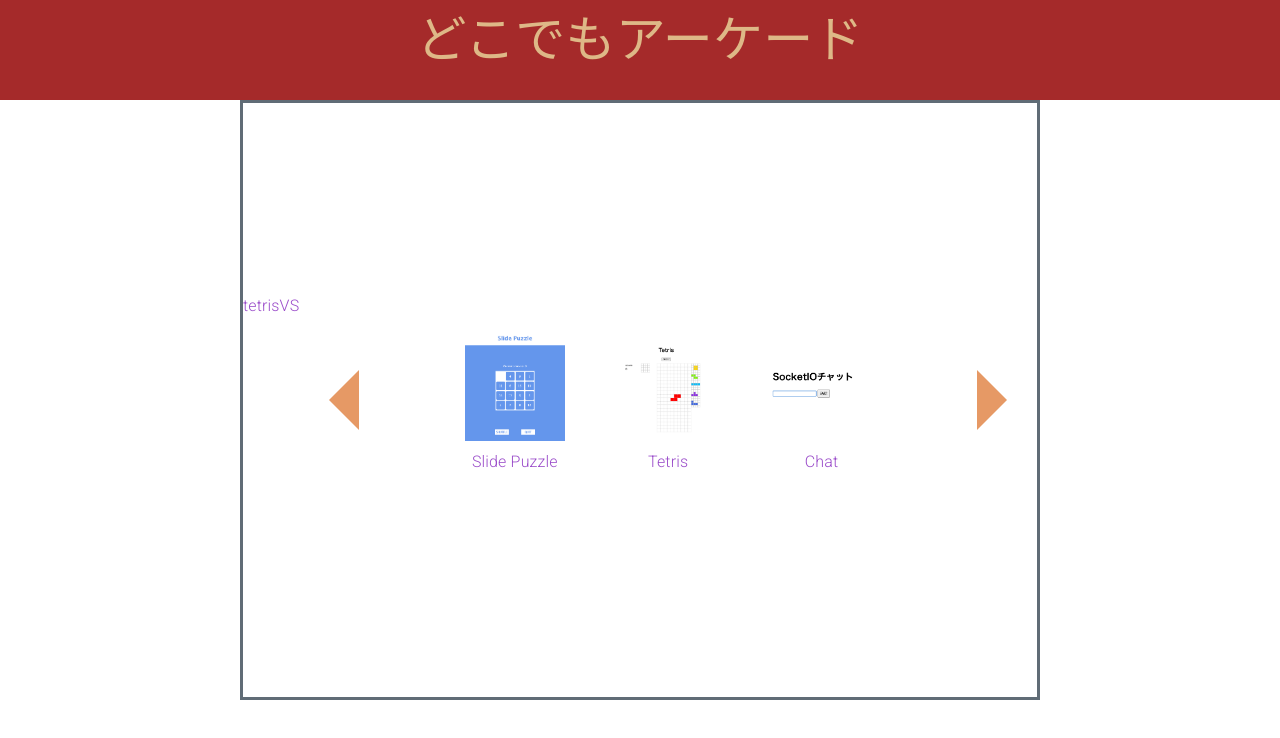
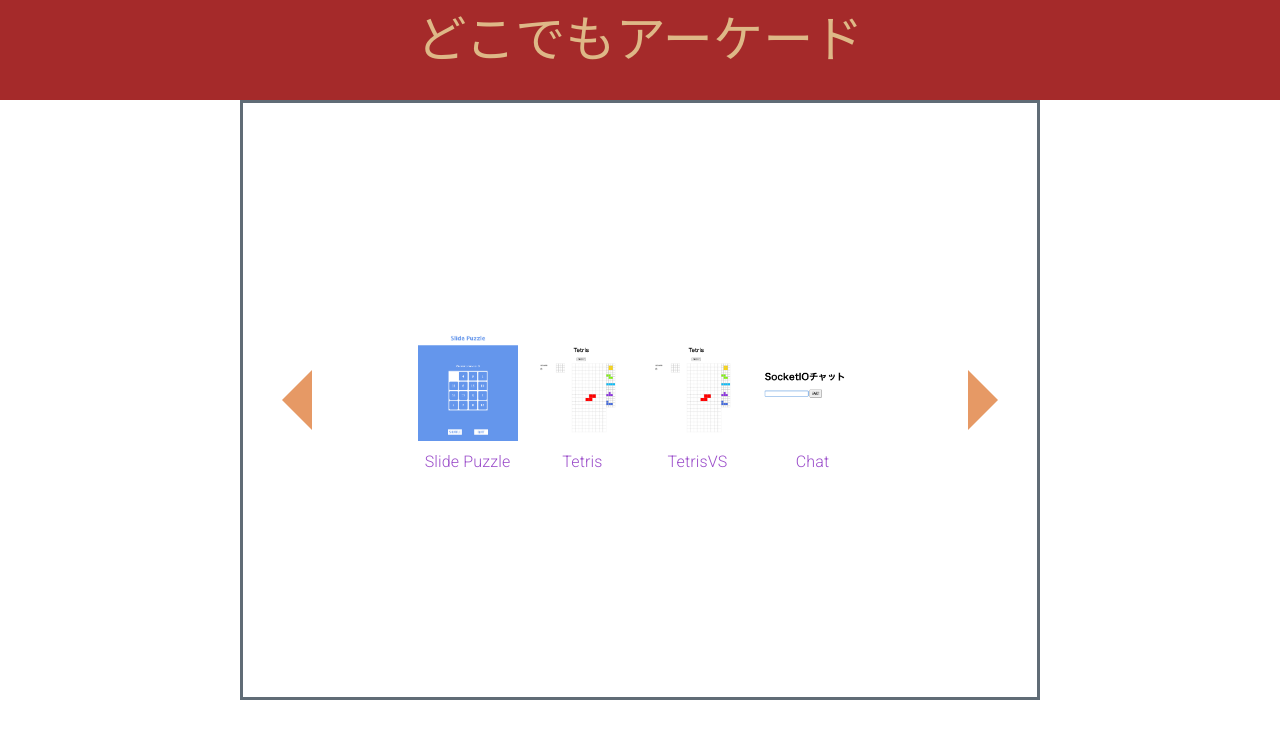
Before and after one commit to yokaproject/anywhere-arcade, a website: page pages/home.html in a window 1280 px wide. Drawn offline with nearby package versions, Linux system fonts and the light colour scheme.

Commit message:
updated: ホーム画面にアイコンを追加

```diff
--- a/pages/home.html
+++ b/pages/home.html
@@ -16,11 +16,11 @@
     <!-- <h1>WELCOME TO ANYWHERE ARCADE!!</h1> -->
     <div id="app">
         <div class="wrapper">
-            <a href="/tetrisVS/start">tetrisVS</a>
             <div class="left-button"></div>
             <div class="container">
                 <div class="game-icon"><a href="/slide"><img src="images/slide.png">Slide Puzzle</a></div>
                 <div class="game-icon"><a href="/tetris"><img src="images/tetris.png">Tetris</a></div>
+                <div class="game-icon"><a href="/tetrisVS/start"><img src="images/tetris.png">TetrisVS</a></div>
                 <div class="game-icon"><a href="/chat"><img src="images/chat.png">Chat</a></div>
             </div>
             <div class="right-button"></div>
```
Also changed, not shown: pages/images/tetrisVS.png (added).
